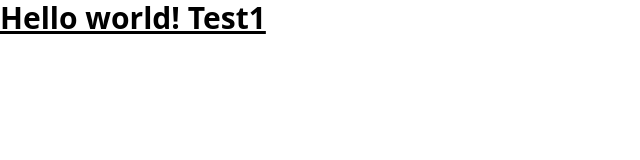
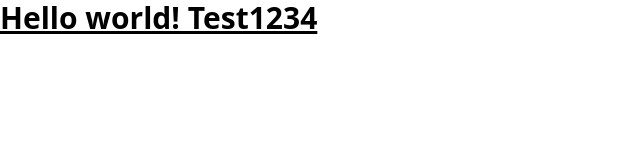
Before and after one commit to Kirill4191/abcalculator, a React (Create React App) app in the folder React/: page / in a window 1280 px wide. Shown: the top 160 px of the page, without its empty margins (0-640 px from the left). Built offline with nearby package versions, Linux system fonts and the light colour scheme.

Commit message:
test commit

```diff
--- a/React/src/App.js
+++ b/React/src/App.js
@@ -4,7 +4,7 @@ import './App.css';
 export default function App() {
   return (
     <h1 className="text-3xl font-bold underline">
-      Hello world! Test1
+      Hello world! Test1234
     </h1>
   )
 }
```
